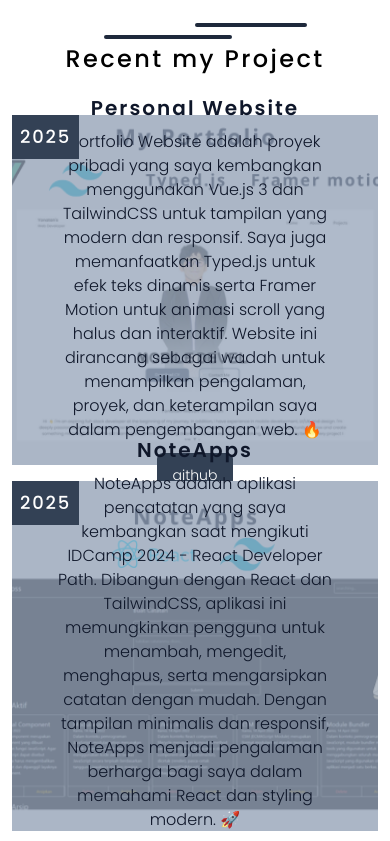
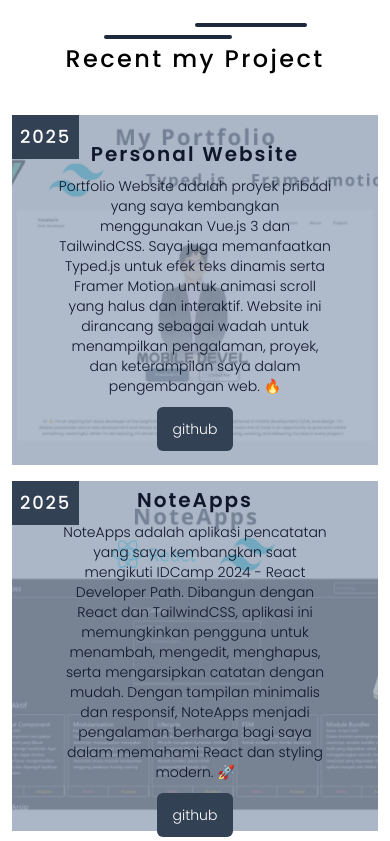
Before and after one commit to Jooooo05/johporto, a Vue app: page /project in a window 390 px wide. Shown: the part 1560-2401 px from the top of the page. Built offline with nearby package versions, Linux system fonts and the light colour scheme; some icons are missing; a web font is replaced by a local one.

Commit message:
fix recent project responsive

```diff
--- a/src/views/AboutMe.vue
+++ b/src/views/AboutMe.vue
@@ -21,7 +21,7 @@ const certificates = [
   { title: 'Certificate Kepersetaan Msib | Appril 2024', provider: 'Msib Study Independent', image: 'certificate_porto/CertificateKepersetaanMsib.png', link: '#' },
   { title: 'Certificate The Best GPA from Fakultas | Appril 2024', provider: 'Universitas Advent Indonesia', image: 'certificate_porto/CertificateTheBestGPAfromFakultas.png', link: '#' },
   { title: 'Certificate Highest GPA from Universitas | Appril 2024', provider: 'Universitas Advent Indonesia', image: 'certificate_porto/HighestGPAfromUniversitas.png', link: '#' },
-  { title: 'Certificate Wining UNEC logo contest | Appril 2024', provider: 'Universitas Advent Indonesia', image: 'certificate_porto/WinningUNEClogocontest.png.png', link: '#' },
+  { title: 'Certificate Wining UNEC logo contest | Appril 2024', provider: 'Universitas Advent Indonesia', image: 'certificate_porto/WinningUNEClogocontest.png', link: '#' },
 ];
 
     const currentIndex = ref(0);
--- a/src/views/HomeView.vue
+++ b/src/views/HomeView.vue
@@ -15,11 +15,11 @@ let animateMyProject;
 onMounted(() => {
 
   stopScrollAnimation = scroll(
-    animate(container.value, { opacity: [.3, 1], transform: ["translateX(-20%)", "translateX(0)"]}, { duration: 0.3, ease: "easeInOut" })
+    animate(container.value, { transform: ["translateX(-20%)", "translateX(0)"]}, { duration: 0.3, ease: "easeInOut" })
   )
 
   animateMyProject = scroll(
-    animate(myProject.value, { opacity: [.3, 1], transform: ["translateX(20%)", "translateX(0)"] })
+    animate(myProject.value, { transform: ["translateX(20%)", "translateX(0)"] })
   )
 
   // Infinite loop example
--- a/src/views/MyProject.vue
+++ b/src/views/MyProject.vue
@@ -107,7 +107,7 @@ import { RouterLink } from 'vue-router';
             <div class="group w-full h-full bg-slate-400 bg-opacity-75 hover:bg-opacity-0 ease-in-out duration-500 flex flex-col justify-center items-center">
               <!-- Konten yang ingin hilang saat hover -->
               <h1 class="poppins-semibold text-xl tracking-widest text-slate-900 group-hover:opacity-0 transition-opacity duration-500 text-center">Personal Website</h1>
-              <p class="text-slate-900 mt-2 group-hover:opacity-0 transition-opacity duration-500 w-3/4 poppins text-center">Portfolio Website adalah proyek pribadi yang saya kembangkan menggunakan Vue.js 3 dan TailwindCSS untuk tampilan yang modern dan responsif. Saya juga memanfaatkan Typed.js untuk efek teks dinamis serta Framer Motion untuk animasi scroll yang halus dan interaktif. Website ini dirancang sebagai wadah untuk menampilkan pengalaman, proyek, dan keterampilan saya dalam pengembangan web. 🔥</p>
+              <p class="text-slate-900 mt-2 group-hover:opacity-0 transition-opacity duration-500 w-3/4 poppins text-center text-sm lg:text-base">Portfolio Website adalah proyek pribadi yang saya kembangkan menggunakan Vue.js 3 dan TailwindCSS. Saya juga memanfaatkan Typed.js untuk efek teks dinamis serta Framer Motion untuk animasi scroll yang halus dan interaktif. Website ini dirancang sebagai wadah untuk menampilkan pengalaman, proyek, dan keterampilan saya dalam pengembangan web. 🔥</p>
               <div class="mt-5">
                 <a href="https://github.com/Jooooo05/johporto" class="px-4 py-3 poppins text-sm text-white rounded-md bg-slate-700 hover:bg-white hover:border-2 hover:border-slate-600 hover:text-slate-800 transition-all ease-in">github</a>
               </div>
@@ -119,7 +119,7 @@ import { RouterLink } from 'vue-router';
             <div class="group w-full h-full bg-slate-400 bg-opacity-75 hover:bg-opacity-0 ease-in-out duration-500 flex flex-col justify-center items-center">
               <!-- Konten yang ingin hilang saat hover -->
               <h1 class="poppins-semibold text-xl tracking-widest text-slate-900 group-hover:opacity-0 transition-opacity duration-500 text-center">NoteApps</h1>
-              <p class="text-slate-900 mt-2 group-hover:opacity-0 transition-opacity duration-500 w-3/4 poppins text-center">NoteApps adalah aplikasi pencatatan yang saya kembangkan saat mengikuti IDCamp 2024 - React Developer Path. Dibangun dengan React dan TailwindCSS, aplikasi ini memungkinkan pengguna untuk menambah, mengedit, menghapus, serta mengarsipkan catatan dengan mudah. Dengan tampilan minimalis dan responsif, NoteApps menjadi pengalaman berharga bagi saya dalam memahami React dan styling modern. 🚀</p>
+              <p class="text-slate-900 mt-2 group-hover:opacity-0 transition-opacity duration-500 w-3/4 poppins text-center text-sm lg:text-base">NoteApps adalah aplikasi pencatatan yang saya kembangkan saat mengikuti IDCamp 2024 - React Developer Path. Dibangun dengan React dan TailwindCSS, aplikasi ini memungkinkan pengguna untuk menambah, mengedit, menghapus, serta mengarsipkan catatan dengan mudah. Dengan tampilan minimalis dan responsif, NoteApps menjadi pengalaman berharga bagi saya dalam memahami React dan styling modern. 🚀</p>
               <div class="mt-5">
                 <a href="https://github.com/Jooooo05/notesApp" class="px-4 py-3 poppins text-sm text-white rounded-md bg-slate-700 hover:bg-white hover:border-2 hover:border-slate-600 hover:text-slate-800 transition-all ease-in">github</a>
               </div>
```
